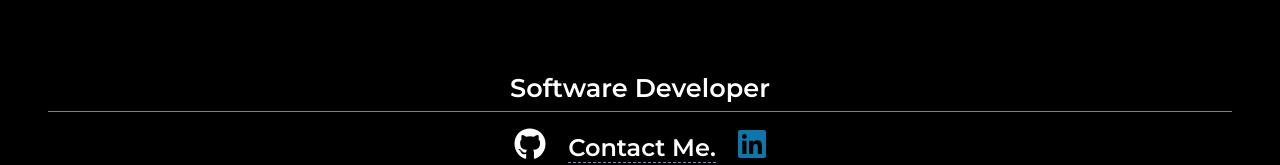
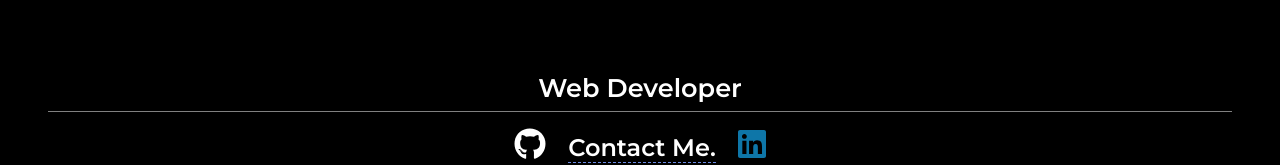
Before and after one commit to RobertTk1/My-portfolio, a React (Create React App) app: page / in a window 1280 px wide. Shown: the part 369-534 px from the top of the page. Built offline with nearby package versions, Linux system fonts and the light colour scheme.

Commit message:
Updated title

```diff
--- a/src/components/Hello.jsx
+++ b/src/components/Hello.jsx
@@ -11,7 +11,7 @@ export default function About() {
         <h1>Hello.</h1>
         <h2>I am Robert</h2>
         <div className="Info">
-          <h3>Software Developer</h3>
+          <h3>Web Developer</h3>
 
           {/**Link for GitHub contact and linked in */}
 
```
